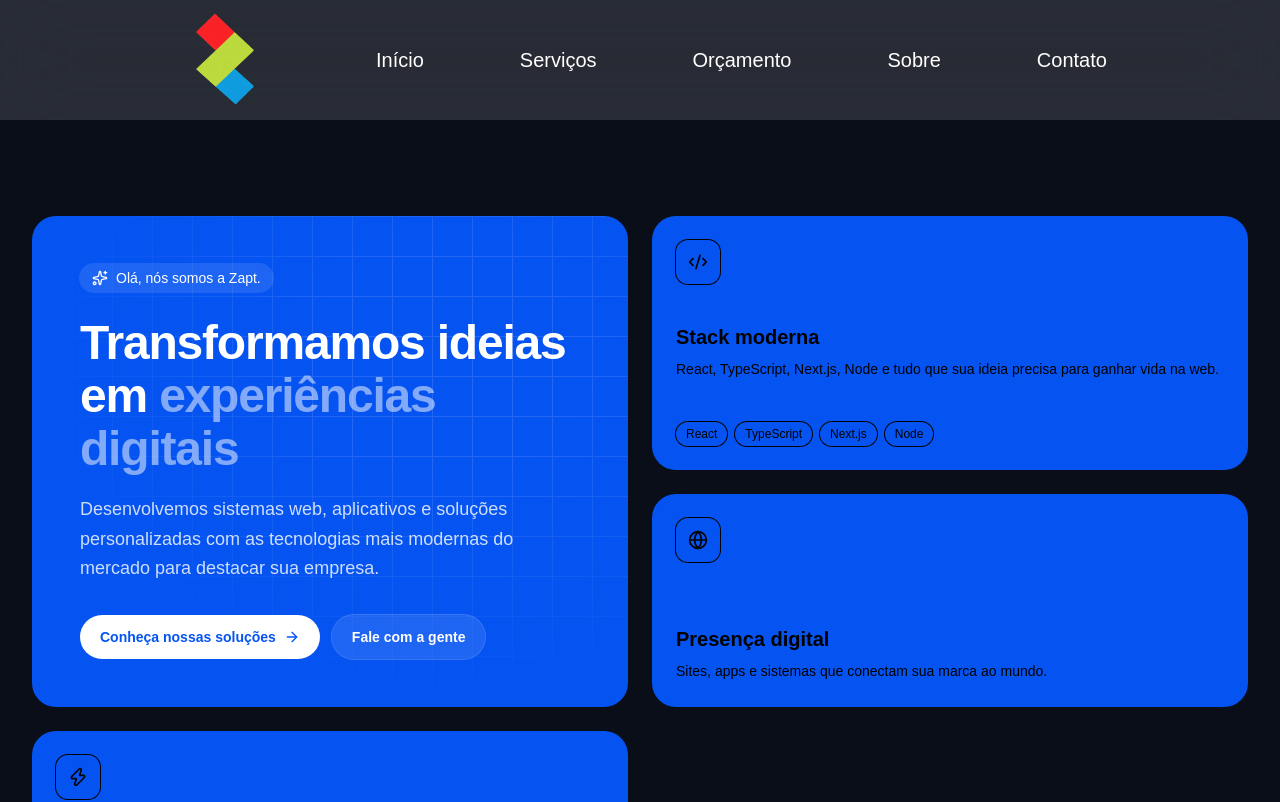
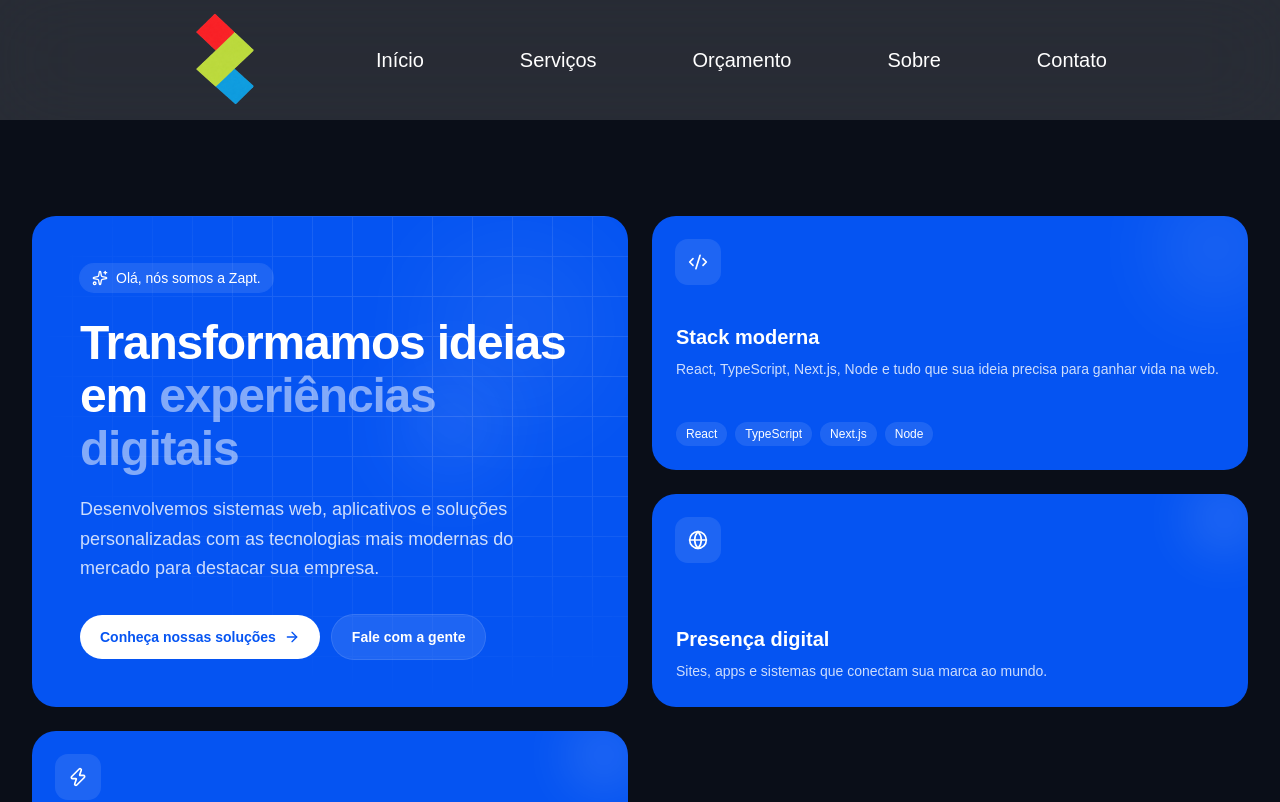
Before and after one commit to Gabriel-Andreoni/zapt, a Next.js app: page / in a window 1280 px wide. Shown: the top 802 px of the page. Built offline with nearby package versions, Linux system fonts and the light colour scheme.

Commit message:
Alterações nas cores da seção hero

```diff
--- a/app/sections/Hero/index.tsx
+++ b/app/sections/Hero/index.tsx
@@ -9,7 +9,7 @@ export default function Hero() {
         <div className="mx-auto max-w-7xl px-4 sm:px-6 lg:px-8">
           <div className="grid grid-cols-4 gap-4 md:gap-6">
             {/* Main hero card */}
-            <article className="group relative col-span-4 overflow-hidden rounded-2xl bg-[#0554f2] p-8 text-product-foreground transition-all duration-300 hover:-translate-y-1 hover:shadow-2xl hover:shadow-product/30 md:col-span-2 md:row-span-2 md:rounded-3xl md:p-10 lg:p-12">
+            <article className="group relative col-span-4 overflow-hidden rounded-2xl bg-[#0554f2] p-8 text-white transition-all duration-300 hover:-translate-y-1 hover:shadow-2xl hover:shadow-[#0554f270] md:col-span-2 md:row-span-2 md:rounded-3xl md:p-10 lg:p-12">
               <div className="pointer-events-none absolute inset-0 overflow-hidden">
                 <div
                   className="absolute inset-0 opacity-[0.12]"
@@ -21,9 +21,9 @@ export default function Hero() {
                       "radial-gradient(ellipse at 70% 30%, black 20%, transparent 70%)",
                   }}
                 />
-                <div className="absolute right-8 top-8 h-40 w-40 rounded-full bg-product-foreground/10 blur-3xl animate-pulse" />
+                <div className="absolute right-8 top-8 h-40 w-40 rounded-full bg-white/10 blur-3xl animate-pulse" />
                 <div
-                  className="absolute right-32 top-40 h-24 w-24 rounded-full bg-product-foreground/15 blur-2xl animate-pulse"
+                  className="absolute right-32 top-40 h-24 w-24 rounded-full bg-white/15 blur-2xl animate-pulse"
                   style={{ animationDelay: "0.6s" }}
                 />
               </div>
@@ -66,19 +66,19 @@ export default function Hero() {
             </article>
 
             {/* Tech stack card */}
-            <article className="group relative col-span-4 overflow-hidden rounded-2xl bg-[#0554f2] p-6 text-product-foreground transition-all duration-300 hover:-translate-y-1 hover:shadow-2xl hover:shadow-product/30 md:col-span-2 md:rounded-3xl">
-              <div className="pointer-events-none absolute -right-6 -top-6 h-28 w-28 rounded-full bg-product-foreground/10 blur-2xl transition-opacity group-hover:opacity-100" />
+            <article className="group relative col-span-4 overflow-hidden rounded-2xl bg-[#0554f2] p-6 text-white transition-all duration-300 hover:-translate-y-1 hover:shadow-2xl hover:shadow-[#0554f270] md:col-span-2 md:rounded-3xl">
+              <div className="pointer-events-none absolute -right-6 -top-6 h-28 w-28 rounded-full bg-white/10 blur-2xl transition-opacity group-hover:opacity-100" />
 
               <div className="relative flex h-full flex-col justify-between">
-                <div className="inline-flex h-11 w-11 items-center justify-center rounded-xl bg-product-foreground/10 ring-1 ring-product-foreground/10">
-                  <Code2 className="h-5 w-5 text-product-foreground" />
+                <div className="inline-flex h-11 w-11 items-center justify-center rounded-xl bg-white/10 ring-1 ring-white/10">
+                  <Code2 className="h-5 w-5 text-white" />
                 </div>
 
                 <div className="mt-4">
                   <h3 className="text-lg font-semibold leading-tight md:text-xl">
                     Stack moderna
                   </h3>
-                  <p className="mt-2 text-sm leading-relaxed text-product-foreground/80">
+                  <p className="mt-2 text-sm leading-relaxed text-white/80">
                     React, TypeScript, Next.js, Node e tudo que sua ideia
                     precisa para ganhar vida na web.
                   </p>
@@ -88,7 +88,7 @@ export default function Hero() {
                   {["React", "TypeScript", "Next.js", "Node"].map((tech) => (
                     <span
                       key={tech}
-                      className="rounded-full bg-product-foreground/10 px-2.5 py-1 text-xs font-medium text-product-foreground ring-1 ring-product-foreground/10"
+                      className="rounded-full bg-white/10 px-2.5 py-1 text-xs font-medium text-white ring-1 ring-[#0554f270]"
                     >
                       {tech}
                     </span>
@@ -98,19 +98,19 @@ export default function Hero() {
             </article>
 
             {/* Presence card */}
-            <article className="group relative col-span-2 overflow-hidden rounded-2xl bg-[#0554f2] p-6 text-product-foreground transition-all duration-300 hover:-translate-y-1 hover:shadow-2xl hover:shadow-product/30 md:rounded-3xl">
-              <div className="pointer-events-none absolute -right-4 -top-4 h-20 w-20 rounded-full bg-product-foreground/10 blur-xl transition-opacity group-hover:opacity-100" />
+            <article className="group relative col-span-2 overflow-hidden rounded-2xl bg-[#0554f2] p-6 text-white transition-all duration-300 hover:-translate-y-1 hover:shadow-2xl hover:shadow-[#0554f270] md:rounded-3xl">
+              <div className="pointer-events-none absolute -right-4 -top-4 h-20 w-20 rounded-full bg-white/10 blur-xl transition-opacity group-hover:opacity-100" />
 
               <div className="relative flex h-full flex-col justify-between">
-                <div className="inline-flex h-11 w-11 items-center justify-center rounded-xl bg-product-foreground/10 ring-1 ring-product-foreground/10">
-                  <Globe className="h-5 w-5 text-product-foreground" />
+                <div className="inline-flex h-11 w-11 items-center justify-center rounded-xl bg-white/10 ring-1 ring-white/10">
+                  <Globe className="h-5 w-5 text-white" />
                 </div>
 
                 <div className="mt-4">
-                  <h3 className="text-lg font-semibold leading-tight md:text-xl">
+                  <h3 className="text-lg font-semibold text-white leading-tight md:text-xl">
                     Presença digital
                   </h3>
-                  <p className="mt-2 text-sm leading-relaxed text-product-foreground/80">
+                  <p className="mt-2 text-sm leading-relaxed text-white/80">
                     Sites, apps e sistemas que conectam sua marca ao mundo.
                   </p>
                 </div>
@@ -118,19 +118,19 @@ export default function Hero() {
             </article>
 
             {/* Speed card */}
-            <article className="group relative col-span-2 overflow-hidden rounded-2xl bg-[#0554f2] p-6 text-product-foreground transition-all duration-300 hover:-translate-y-1 hover:shadow-2xl hover:shadow-product/30 md:rounded-3xl">
-              <div className="pointer-events-none absolute -right-4 -top-4 h-20 w-20 rounded-full bg-product-foreground/10 blur-xl transition-opacity group-hover:opacity-100" />
+            <article className="group relative col-span-2 overflow-hidden rounded-2xl bg-[#0554f2] p-6 text-white transition-all duration-300 hover:-translate-y-1 hover:shadow-2xl hover:shadow-[#0554f270] md:rounded-3xl">
+              <div className="pointer-events-none absolute -right-4 -top-4 h-20 w-20 rounded-full bg-white/10 blur-xl transition-opacity group-hover:opacity-100" />
 
               <div className="relative flex h-full flex-col justify-between">
-                <div className="inline-flex h-11 w-11 items-center justify-center rounded-xl bg-product-foreground/10 ring-1 ring-product-foreground/10">
-                  <Zap className="h-5 w-5 text-product-foreground" />
+                <div className="inline-flex h-11 w-11 items-center justify-center rounded-xl bg-white/10 ring-1 ring-white/10">
+                  <Zap className="h-5 w-5 text-white" />
                 </div>
 
                 <div className="mt-4">
-                  <h3 className="text-lg font-semibold leading-tight md:text-xl">
+                  <h3 className="text-lg font-semibold leading-tight text-white md:text-xl">
                     Performance
                   </h3>
-                  <p className="mt-2 text-sm leading-relaxed text-product-foreground/80">
+                  <p className="mt-2 text-sm leading-relaxed text-white/80">
                     Entrega rápida, código limpo e resultados mensuráveis.
                   </p>
                 </div>
```
